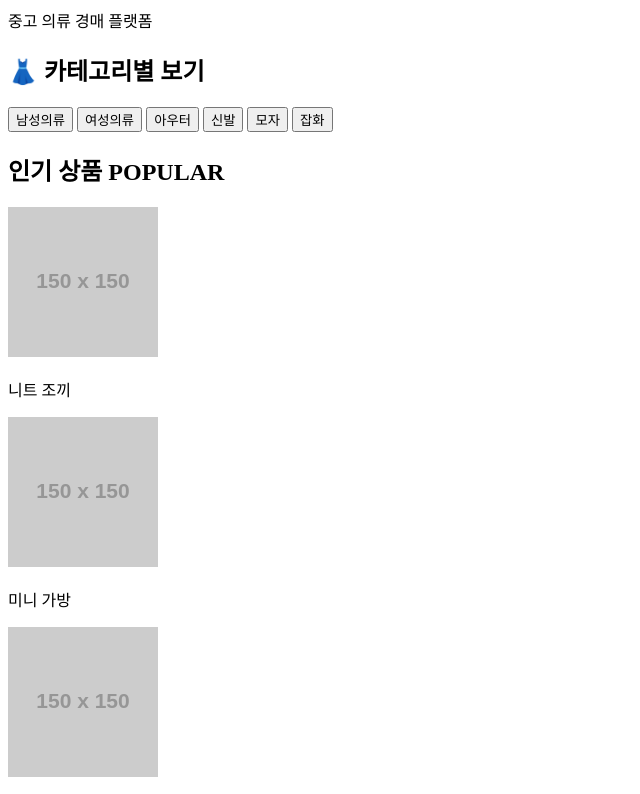
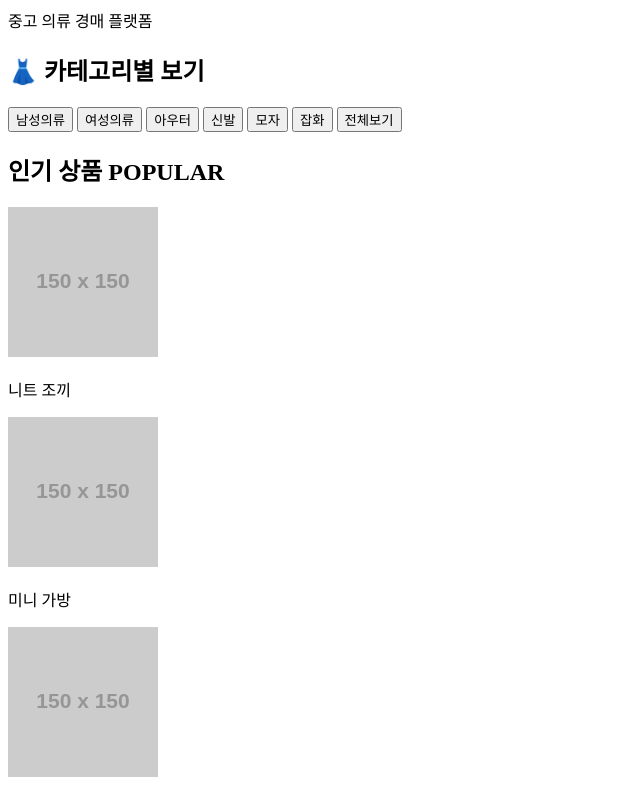
Before and after one commit to MaengJaeHee/glowing-octo-happiness, a plain HTML site: page index.html in a window 1280 px wide. Shown: the top 794 px of the page, without its empty margins (0-640 px from the left). Drawn offline with Linux system fonts and the light colour scheme; placeholder pictures from the web are drawn by us.

Commit message:
addcommit

```diff
--- a/index.html
+++ b/index.html
@@ -1,6 +1,5 @@
 <!DOCTYPE html>
 <html lang="ko">
-
 <head>
   <meta charset="UTF-8">
   <title>중고 의류 경매 플랫폼</title>
@@ -21,6 +20,7 @@
   <a href="main.jsp?category=신발"><button>신발</button></a>
   <a href="main.jsp?category=모자"><button>모자</button></a>
   <a href="main.jsp?category=잡화"><button>잡화</button></a>
+  <a href="main.jsp"><button>전체보기</button></a>
 </div>
 
 <!-- 💜 인기 상품 -->
```
